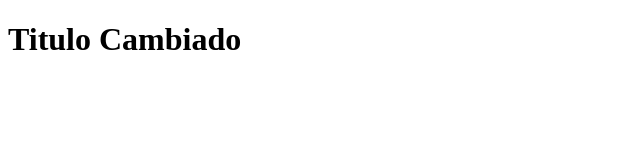
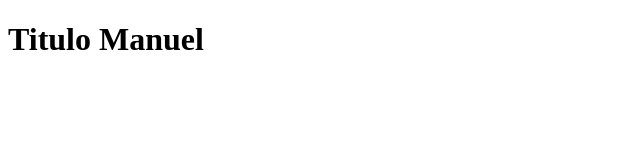
Before and after one commit to araagor/ejercicio2, a plain HTML site: page index.html in a window 1280 px wide. Shown: the whole page, without its empty margins (0-640 px from the left). Drawn offline with Linux system fonts and the light colour scheme.

Commit message:
Cambiada

```diff
--- a/index.html
+++ b/index.html
@@ -6,6 +6,6 @@
     <title>Document</title>
 </head>
 <body>
-    <h1>Titulo Cambiado</h1>
+    <h1>Titulo Manuel</h1>
 </body>
 </html>
```
